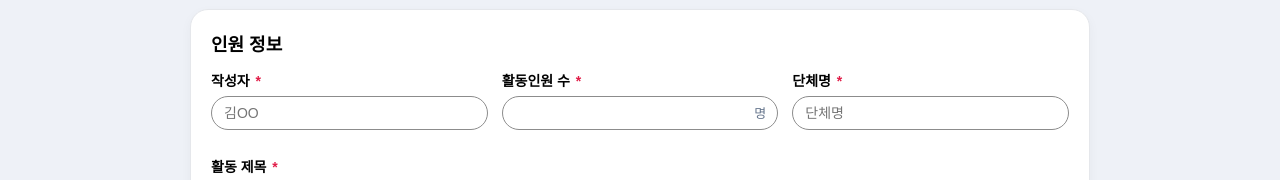
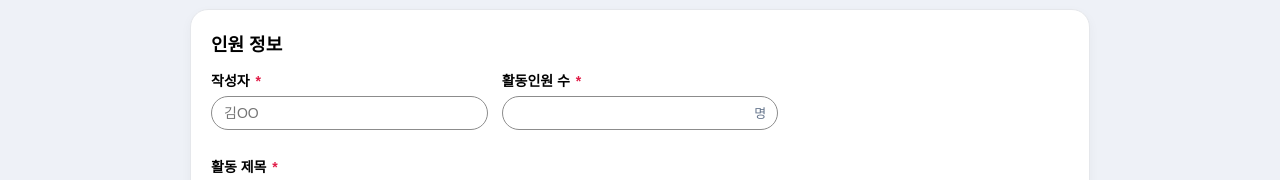
Before and after one commit to Lyla-Dev/piuda-front, a Vue app in the folder front/: page /review-form in a window 1280 px wide. Shown: the part 158-338 px from the top of the page. Built offline with nearby package versions, Linux system fonts and the light colour scheme; no server answers.

Commit message:
후기 약간의 수정

```diff
--- a/front/src/components/ActivityView/ReviewFormView.vue
+++ b/front/src/components/ActivityView/ReviewFormView.vue
@@ -8,7 +8,6 @@
       <div class="grid grid-3">
         <InputField v-model="form.writer" label="작성자" required placeholder="김OO" />
         <InputField v-model="form.memberCount" label="활동인원 수" type="number" unit="명" required />
-        <InputField v-model="form.org" label="단체명" required placeholder="단체명" />
       </div>
       <InputField v-model="form.title" label="활동 제목" required placeholder="예: 고성 공경리 해변 정화" />
     </section>
@@ -172,7 +171,6 @@ const router = useRouter()
 const form = ref({
   writer: '',
   memberCount: '',
-  org: '',
   title: '',
   date: '',
   placeName: '',
```
